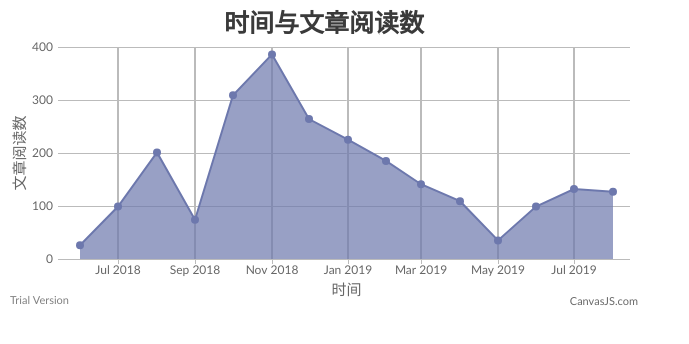
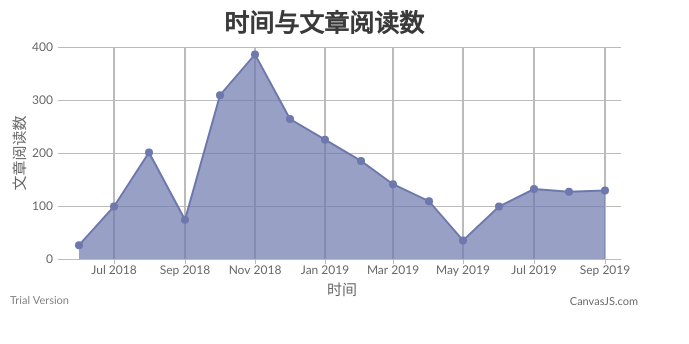
Before and after one commit to harodggg/good-articles-by-time, a plain HTML site: page index.html in a window 1280 px wide. Shown: the whole page, without its empty margins (0-689 px from the left). Drawn offline with Linux system fonts and the light colour scheme.

Commit message:
2019-9-1

```diff
--- a/index.html
+++ b/index.html
@@ -18,7 +18,6 @@
                 },
                 axisY: {
                     title: "文章阅读数",
-                    //  valueFormatString: "0.###s"
                 },
                 data: [{
                     type: "area",
@@ -40,6 +39,7 @@
                         { x: new Date(2019, 5), y: 100 },
                         { x: new Date(2019, 6), y: 133 },
                         { x: new Date(2019, 7), y: 128 },
+                        { x: new Date(2019, 8), y: 130 },
                     ]
                 }]
             });
```
Also changed, not shown: number.png, 1 other file.
